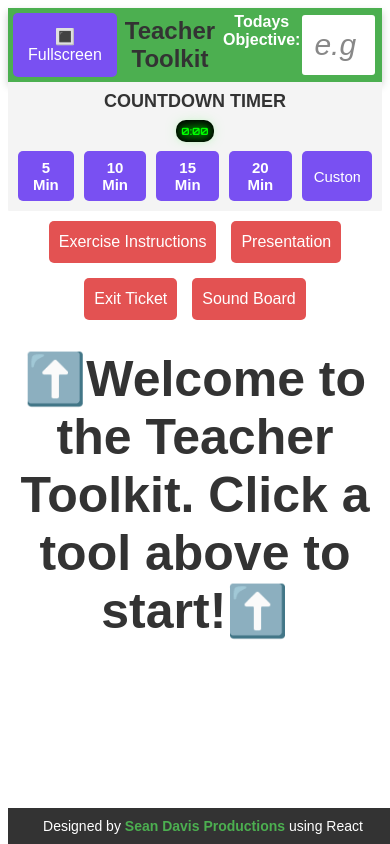
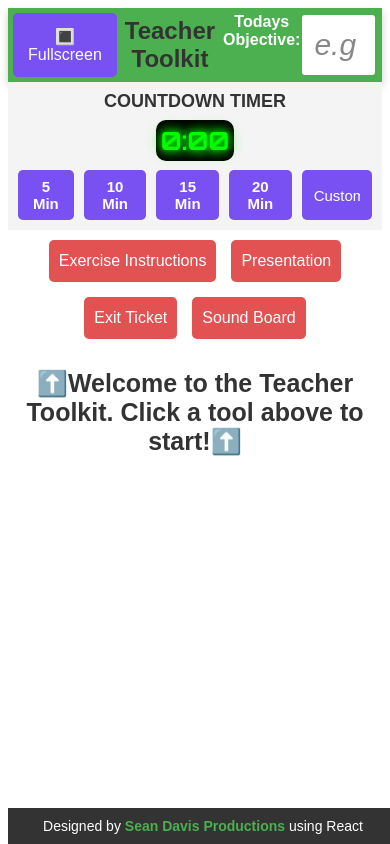
Before and after one commit to seandavisproductions/teacher-tools, a React (Create React App) app: page / in a window 390 px wide. Built offline with nearby package versions, Linux system fonts and the light colour scheme.

Commit message:
version0.14

```diff
--- a/src/index.css
+++ b/src/index.css
@@ -483,7 +483,7 @@ h3 {
   }
 
   .digital-clock {
-    font-size: 10px;
+    font-size: 25px;
     padding: 5px;
   }
 
@@ -516,13 +516,19 @@ h3 {
     cursor: pointer;
     border-radius: 5px;
   }
+  .welcome {
+    font-size: 25px;
+    text-align: center;
+    padding-top: 20px;
+    vertical-align: middle;
+  }
 }
 
 /* For landscape orientation on smaller screens */
 @media only screen and (orientation: landscape) and (max-width: 1024px) {
 
   .digital-clock {
-    font-size: 10px;
+    font-size: 25px;
     padding: 5px;
   }
 
@@ -556,5 +562,10 @@ h3 {
     border-radius: 5px;
   }
 
-
+  .welcome {
+    font-size: 25px;
+    text-align: center;
+    padding-top: 20px;
+    vertical-align: middle;
+  }
 }
```
